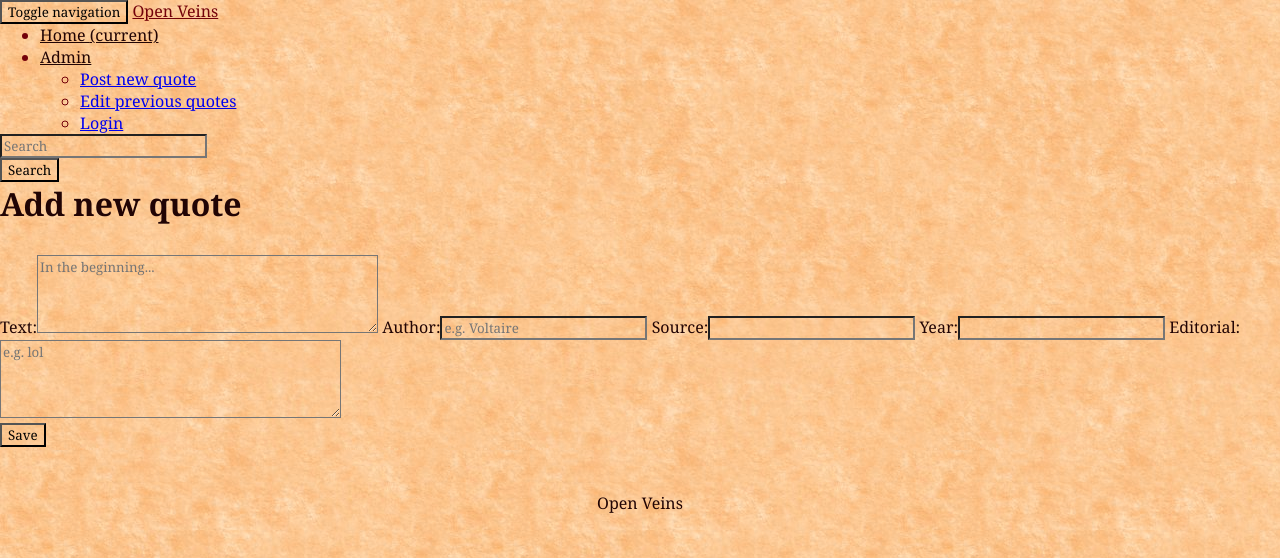
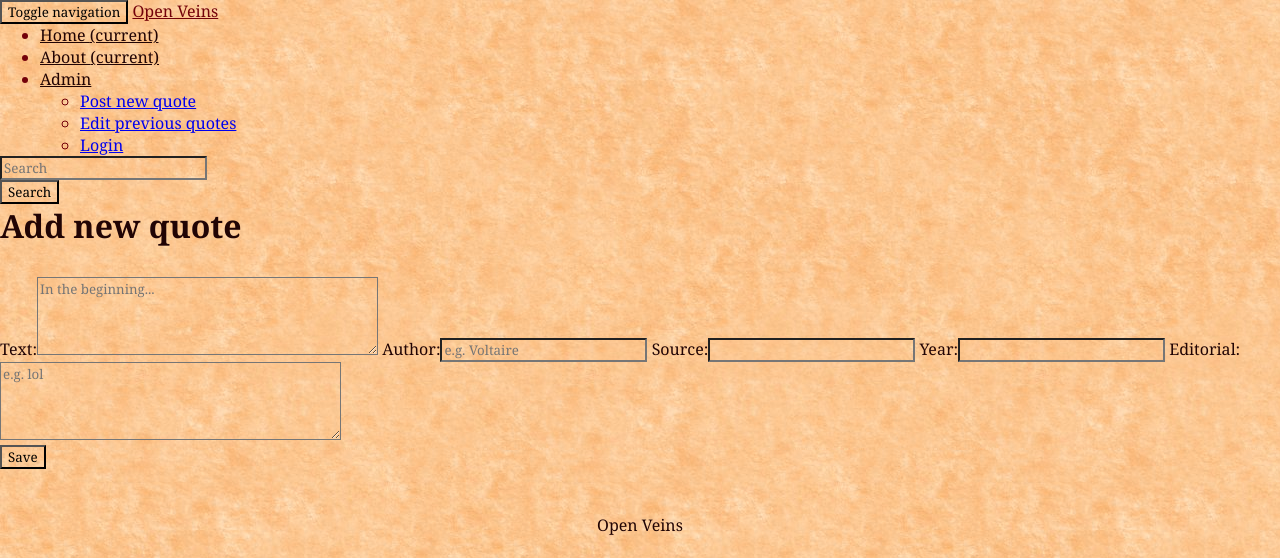
Before and after one commit to conorsch/openveins, a Django app: page /new/ in a window 1280 px wide. Shown: the top 558 px of the page. Run offline with Django 3.2, Linux system fonts and the light colour scheme; some libraries are stand-ins or nearby versions.

Commit message:
adds "about" view
Squashed commit of the following:

commit 296259730c341dc8959bb3f4343f45b67ca9c7c5
Author: Conor Schaefer <conor.schaefer@gmail.com>
Date:   Sat Feb 28 20:57:17 2015 -0500

    adds about view

commit 53f93697121d915e67702d5ef2d7e47f8333a450
Author: Conor Schaefer <conor.schaefer@gmail.com>
Date:   Sat Feb 28 20:56:48 2015 -0500

    adds "about" url route

commit b6503291d95ca48d7bdfa7bc5218faae3adae55d
Author: Conor Schaefer <conor.schaefer@gmail.com>
Date:   Sat Feb 28 20:56:36 2015 -0500

    adds "About" link to nav

```diff
--- a/openveins/templates/navbar_top.html
+++ b/openveins/templates/navbar_top.html
@@ -13,6 +13,7 @@
     <div class="collapse navbar-collapse" id="bs-example-navbar-collapse-2">
       <ul class="nav navbar-nav">
         <li class="active"><a href="{% url 'home' %}">Home <span class="sr-only">(current)</span></a></li>
+        <li class="active"><a href="{% url 'about' %}">About <span class="sr-only">(current)</span></a></li>
         <li class="dropdown">
           <a href="#" class="dropdown-toggle" data-toggle="dropdown" role="button" aria-expanded="false">Admin <span class="caret"></span></a>
           <ul class="dropdown-menu" role="menu">
--- a/openveins/views.py
+++ b/openveins/views.py
@@ -3,7 +3,7 @@ from django.template import RequestContext
 from django.core.urlresolvers import reverse_lazy
 from openveins.models import Quote
 from openveins.forms import QuoteForm
-from django.views.generic import CreateView, FormView
+from django.views.generic import CreateView
 from braces.views import LoginRequiredMixin
 from vanilla import UpdateView
 from endless_pagination.decorators import page_template
@@ -23,6 +23,13 @@ def home(
         template, context, context_instance=RequestContext(request))
 
 
+def about(request, template='index.html', extra_context=None, **kwargs):
+    context = {
+        'quotes': Quote.objects.all().order_by('post_date')[:1],
+    }
+    return home(request, template, extra_context=context, **kwargs)
+
+
 class QuoteUpdateView(UpdateView):
     model = Quote
     template_name = "quote_form.html"
--- a/ov/urls.py
+++ b/ov/urls.py
@@ -1,6 +1,6 @@
 from django.conf.urls import patterns, include, url
 from django.contrib import admin
-from openveins.views import QuoteCreateView, QuoteUpdateView
+from openveins.views import QuoteCreateView, QuoteUpdateView, about
 
 
 urlpatterns = patterns('',
@@ -15,6 +15,7 @@ urlpatterns = patterns('',
     url(r'^logout/$', 'django.contrib.auth.views.logout', name='logout'),
 
     # Manage Quote objects
+    url(r'^about/', 'openveins.views.about', name='about'),
     url(r'^new/', QuoteCreateView.as_view(), name='new-quote'),
     url(r'^edit/(?P<pk>.+)', QuoteUpdateView.as_view(), name='edit-quote'),
 )
```
